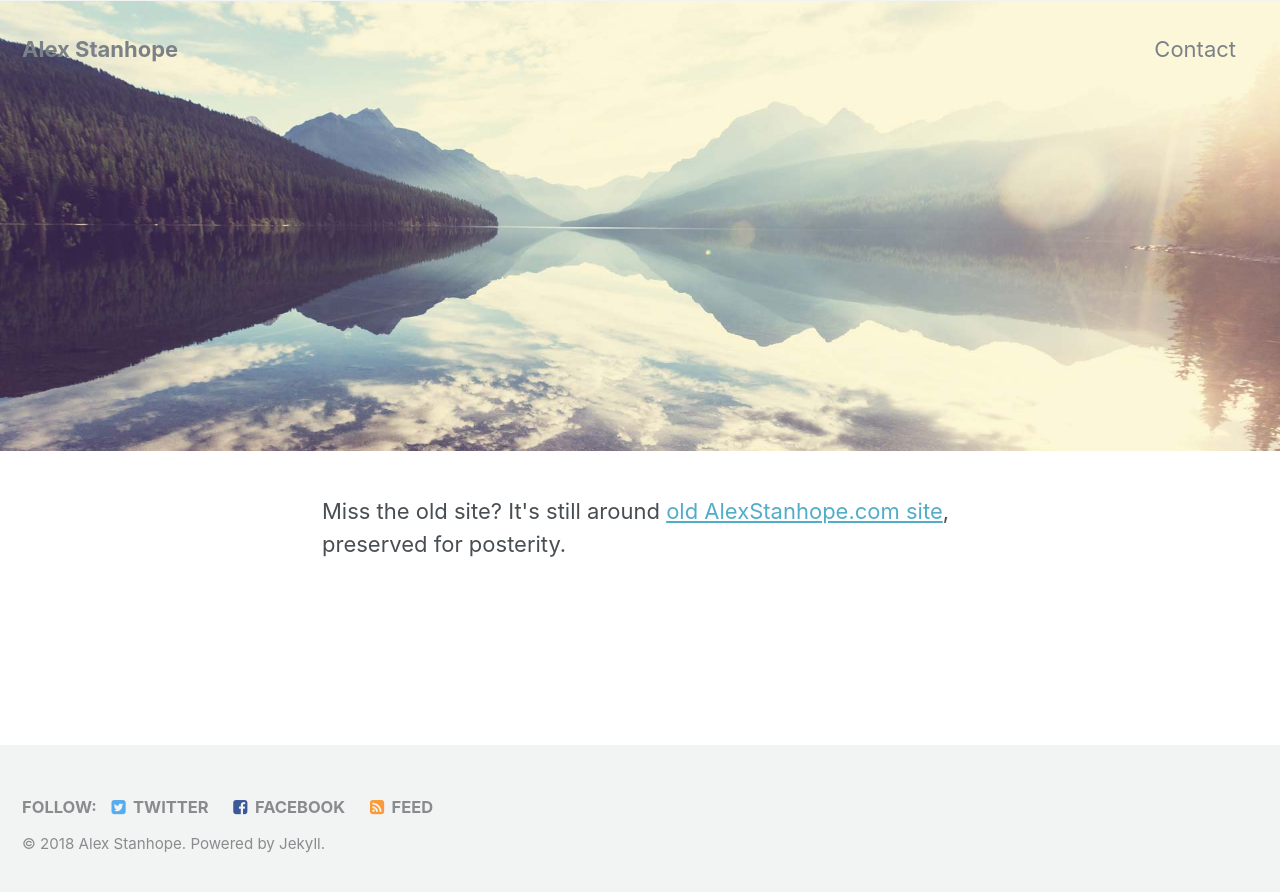
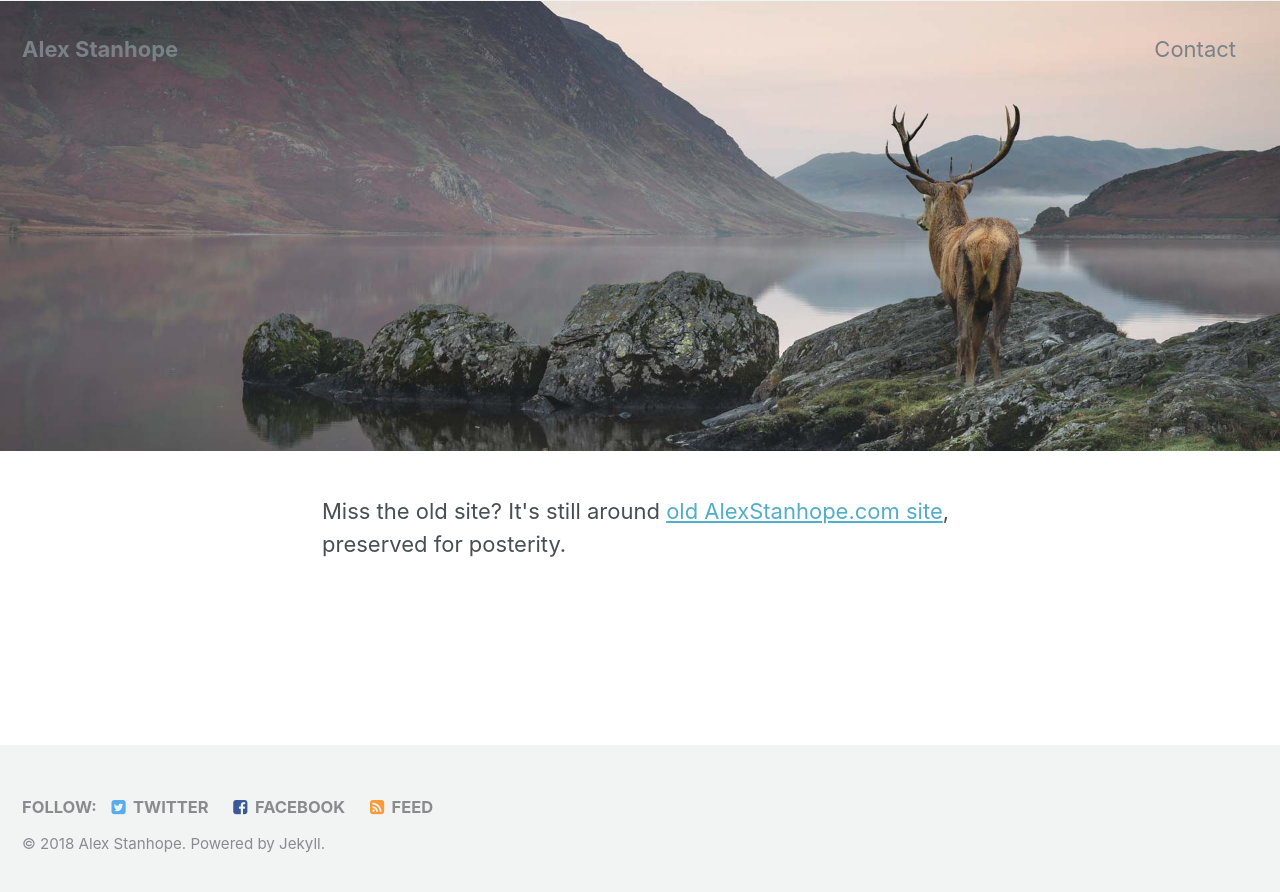
Before and after one commit to cleverlight/alexstanhope, a Jekyll site: the page built from index.html, in a window 1280 px wide. Shown: the top 892 px of the page. Built offline with Jekyll 4.4.1, drawn with Linux system fonts in a browser that asks for light colours; the list of posts is cut into pages by our own code.

Commit message:
changed front image to staglake

```diff
--- a/index.html
+++ b/index.html
@@ -3,7 +3,7 @@ layout: tag-page
 author_profile: false
 tag: front
 header:
-    overlay_image: /assets/images/cloudlake_mirror_23878_1920x.jpg
+    overlay_image: /assets/images/staglake_07777_1920x.jpg
 redirect_from: "/tech/front/"
 ---
 
```
Also changed, not shown: assets/images/staglake_07777_1920x.jpg (added), assets/images/staglake_07777_640x.jpg (added).
